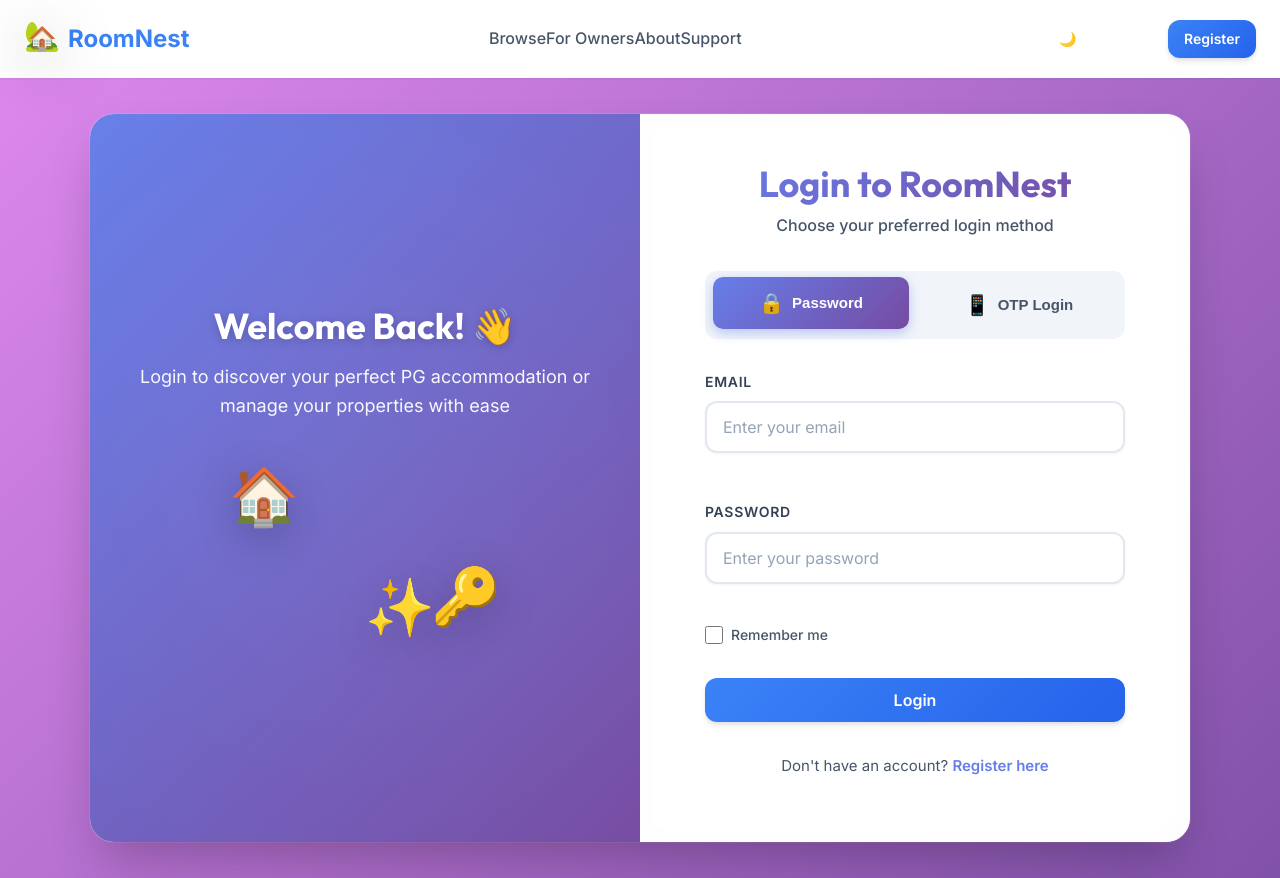
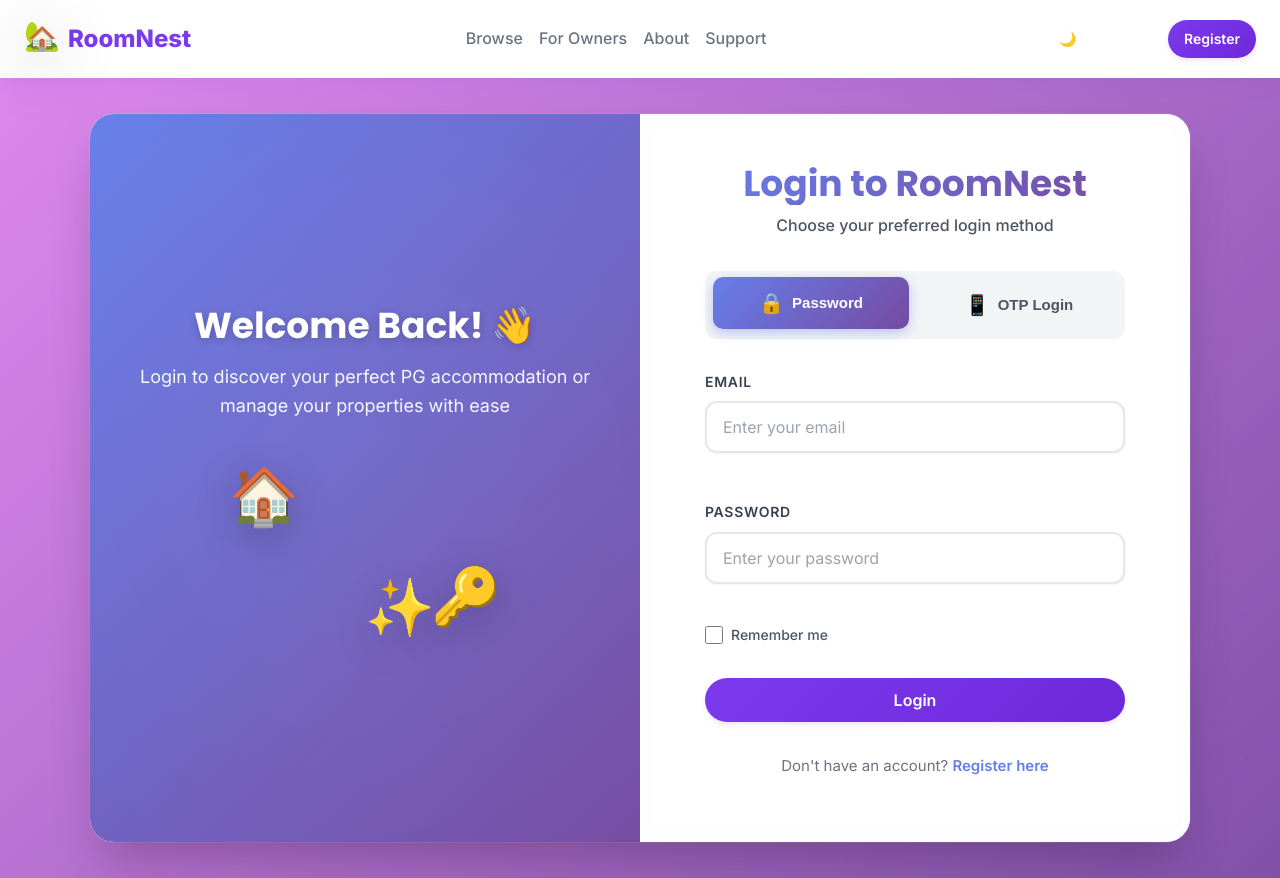
Before and after one commit to abhishekgaud7/PG_Frontend, a React (Vite) app: page /login in a window 1280 px wide. Built offline with nearby package versions, Linux system fonts and the light colour scheme.

Commit message:
feat: redesign to purple theme with soft rounded UI

```diff
--- a/src/components/Navbar.css
+++ b/src/components/Navbar.css
@@ -1,11 +1,12 @@
 .navbar {
-    background: var(--bg-card);
-    box-shadow: var(--shadow-sm);
+    background: rgba(255, 255, 255, 0.95);
+    backdrop-filter: blur(10px);
+    box-shadow: 0 4px 20px rgba(124, 58, 237, 0.08);
+    /* Soft purple glow */
     padding: 1rem 0;
     position: sticky;
     top: 0;
     z-index: 1000;
-    /* Increased z-index */
 }
 
 .navbar-content {
@@ -20,8 +21,10 @@
     gap: 0.5rem;
     text-decoration: none;
     font-size: 1.5rem;
-    font-weight: 700;
-    color: var(--blue-primary);
+    font-weight: 800;
+    /* Bolder logo */
+    color: var(--primary);
+    /* Uses new purple */
 }
 
 .navbar-logo .logo-icon {
@@ -30,7 +33,19 @@
 
 .navbar-links {
     display: flex;
-    gap: 2rem;
+    align-items: center;
+    gap: 2.5rem;
+    /* Increased gap */
+}
+
+/* Fallback for gap issues */
+.navbar-links>.nav-link {
+    margin: 0 0.5rem;
+}
+
+/* Ensure Logo doesn't shrink */
+.navbar-logo {
+    flex-shrink: 0;
 }
 
 .nav-link {
--- a/src/index.css
+++ b/src/index.css
@@ -1,38 +1,52 @@
+/* import font */
+@import url('https://fonts.googleapis.com/css2?family=Poppins:wght@400;500;600;700&family=Inter:wght@400;500;600&display=swap');
+
 /* ===== STAYEASY DESIGN SYSTEM ===== */
 
 /* CSS Variables - Design Tokens */
 :root {
-  /* Colors - Navy & Blue Theme */
-  --navy-dark: #0F172A;
-  --navy-medium: #1E293B;
-  --navy-light: #334155;
-  --blue-primary: #3B82F6;
-  --blue-hover: #2563EB;
-  --blue-light: #60A5FA;
+  /* Colors - Soft Purple Theme */
+  --primary: #7C3AED;
+  /* Violet-600 */
+  --primary-hover: #6D28D9;
+  /* Violet-700 */
+  --primary-light: #A78BFA;
+  /* Violet-400 */
+  --primary-bg: #F5F3FF;
+  /* Violet-50 */
+
+  /* Retaining variable names for compatibility but mapping to new theme */
+  --blue-primary: var(--primary);
+  --blue-hover: var(--primary-hover);
+  --blue-light: var(--primary-light);
+  --navy-dark: #1E1B4B;
+  /* Dark Indigo */
+  --navy-medium: #312E81;
+  --navy-light: #4338CA;
 
   /* Accent Colors */
-  --accent-yellow: #FCD34D;
-  --accent-green: #10B981;
-  --accent-red: #EF4444;
+  --accent-yellow: #FBBF24;
+  --accent-green: #34D399;
+  --accent-red: #F87171;
 
   /* Neutral Colors */
   --white: #FFFFFF;
-  --gray-50: #F8FAFC;
-  --gray-100: #F1F5F9;
-  --gray-200: #E2E8F0;
-  --gray-300: #CBD5E1;
-  --gray-400: #94A3B8;
-  --gray-500: #64748B;
-  --gray-600: #475569;
-  --gray-700: #334155;
-  --gray-800: #1E293B;
-  --gray-900: #0F172A;
+  --gray-50: #F9FAFB;
+  --gray-100: #F3F4F6;
+  --gray-200: #E5E7EB;
+  --gray-300: #D1D5DB;
+  --gray-400: #9CA3AF;
+  --gray-500: #6B7280;
+  --gray-600: #4B5563;
+  --gray-700: #374151;
+  --gray-800: #1F2937;
+  --gray-900: #111827;
 
   /* Semantic Colors */
-  --success: #10B981;
-  --warning: #F59E0B;
-  --error: #EF4444;
-  --info: #3B82F6;
+  --success: #34D399;
+  --warning: #FBBF24;
+  --error: #F87171;
+  --info: #60A5FA;
 
   /* Spacing */
   --spacing-xs: 0.25rem;
@@ -43,19 +57,22 @@
   --spacing-2xl: 3rem;
   --spacing-3xl: 4rem;
 
-  /* Border Radius */
-  --radius-sm: 0.375rem;
-  --radius-md: 0.5rem;
-  --radius-lg: 0.75rem;
-  --radius-xl: 1rem;
+  /* Border Radius - Rounded "Soft" Look */
+  --radius-sm: 0.5rem;
+  --radius-md: 1rem;
+  /* Increased from 0.5rem */
+  --radius-lg: 1.5rem;
+  /* Increased from 0.75rem */
+  --radius-xl: 2rem;
+  /* Increased from 1rem */
   --radius-full: 9999px;
 
-  /* Shadows */
-  --shadow-sm: 0 1px 2px 0 rgba(0, 0, 0, 0.05);
-  --shadow-md: 0 4px 6px -1px rgba(0, 0, 0, 0.1), 0 2px 4px -1px rgba(0, 0, 0, 0.06);
-  --shadow-lg: 0 10px 15px -3px rgba(0, 0, 0, 0.1), 0 4px 6px -2px rgba(0, 0, 0, 0.05);
-  --shadow-xl: 0 20px 25px -5px rgba(0, 0, 0, 0.1), 0 10px 10px -5px rgba(0, 0, 0, 0.04);
-  --shadow-2xl: 0 25px 50px -12px rgba(0, 0, 0, 0.25);
+  /* Shadows - Softer, colored shadows */
+  --shadow-sm: 0 1px 2px 0 rgba(124, 58, 237, 0.05);
+  --shadow-md: 0 4px 6px -1px rgba(124, 58, 237, 0.1), 0 2px 4px -1px rgba(124, 58, 237, 0.06);
+  --shadow-lg: 0 10px 15px -3px rgba(124, 58, 237, 0.1), 0 4px 6px -2px rgba(124, 58, 237, 0.05);
+  --shadow-xl: 0 20px 25px -5px rgba(124, 58, 237, 0.1), 0 10px 10px -5px rgba(124, 58, 237, 0.04);
+  --shadow-2xl: 0 25px 50px -12px rgba(124, 58, 237, 0.25);
 
   /* Transitions */
   --transition-fast: 150ms ease-in-out;
@@ -63,18 +80,21 @@
   --transition-slow: 300ms ease-in-out;
 
   /* Typography */
-  --font-sans: 'Inter', -apple-system, BlinkMacSystemFont, 'Segoe UI', 'Roboto', sans-serif;
-  --font-display: 'Outfit', var(--font-sans);
+  --font-sans: 'Inter', sans-serif;
+  /* Clean sans */
+  --font-display: 'Poppins', var(--font-sans);
+  /* Poppins for headings matches the reference vibe */
 
   /* Semantic Variables - Light Mode Default */
-  --bg-body: var(--gray-50);
-  --bg-card: var(--white);
-  --bg-input: var(--white);
-  --text-main: var(--gray-900);
-  --text-secondary: var(--gray-600);
-  --text-muted: var(--gray-400);
-  --border-color: var(--gray-200);
-  --shadow-color: rgba(0, 0, 0, 0.1);
+  --bg-body: #F3F4F6;
+  /* Light Gray background */
+  --bg-card: #FFFFFF;
+  --bg-input: #F9FAFB;
+  --text-main: #111827;
+  --text-secondary: #6B7280;
+  --text-muted: #9CA3AF;
+  --border-color: #E5E7EB;
+  --shadow-color: rgba(124, 58, 237, 0.1);
 }
 
 [data-theme='dark'] {
@@ -88,8 +108,19 @@
   --shadow-color: rgba(0, 0, 0, 0.3);
 
   /* Update semantic colors for dark mode */
+  /* Update semantic colors for dark mode */
   --gray-50: #0F172A;
-  /* Invert basic grays if needed, but semantic is better */
+
+  /* Improve Input Contrast in Dark Mode */
+  --bg-input: #0F172A;
+  /* Darker than card for "cutout" look */
+  --border-color: #475569;
+  /* Lighter than bg for visibility */
+
+  /* Ensure text is bright enough */
+  --text-secondary: #CBD5E1;
+  /* lighter grey for better readability */
+  --text-muted: #94A3B8;
 }
 
 /* ===== GLOBAL RESET & BASE STYLES ===== */
@@ -383,7 +414,15 @@
 }
 
 .form-input::placeholder {
-  color: var(--gray-400);
+  color: var(--text-muted);
+  opacity: 0.7;
+}
+
+.readonly-field {
+  background-color: var(--bg-body) !important;
+  color: var(--text-secondary) !important;
+  cursor: default;
+  border-color: transparent !important;
 }
 
 .form-textarea {
```
